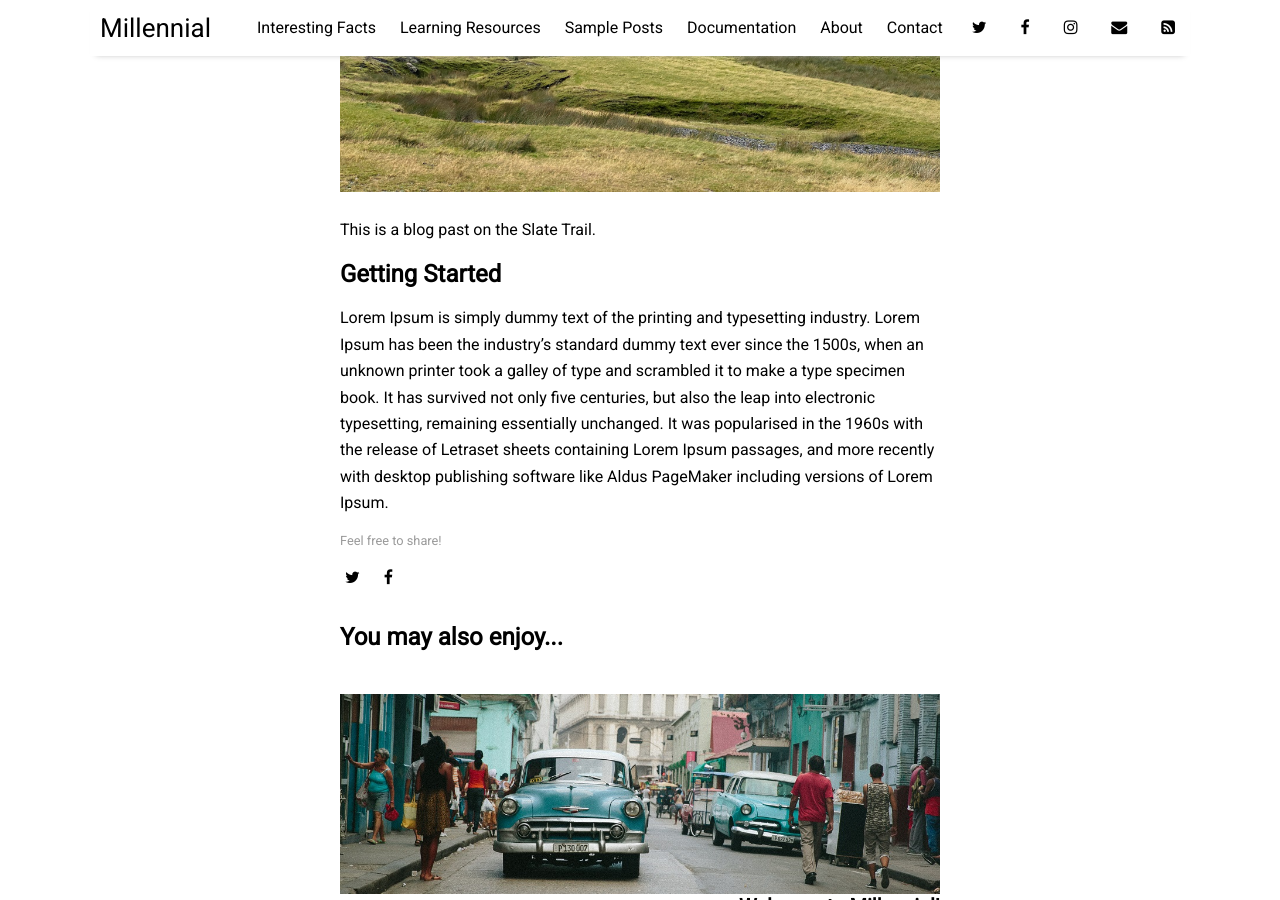
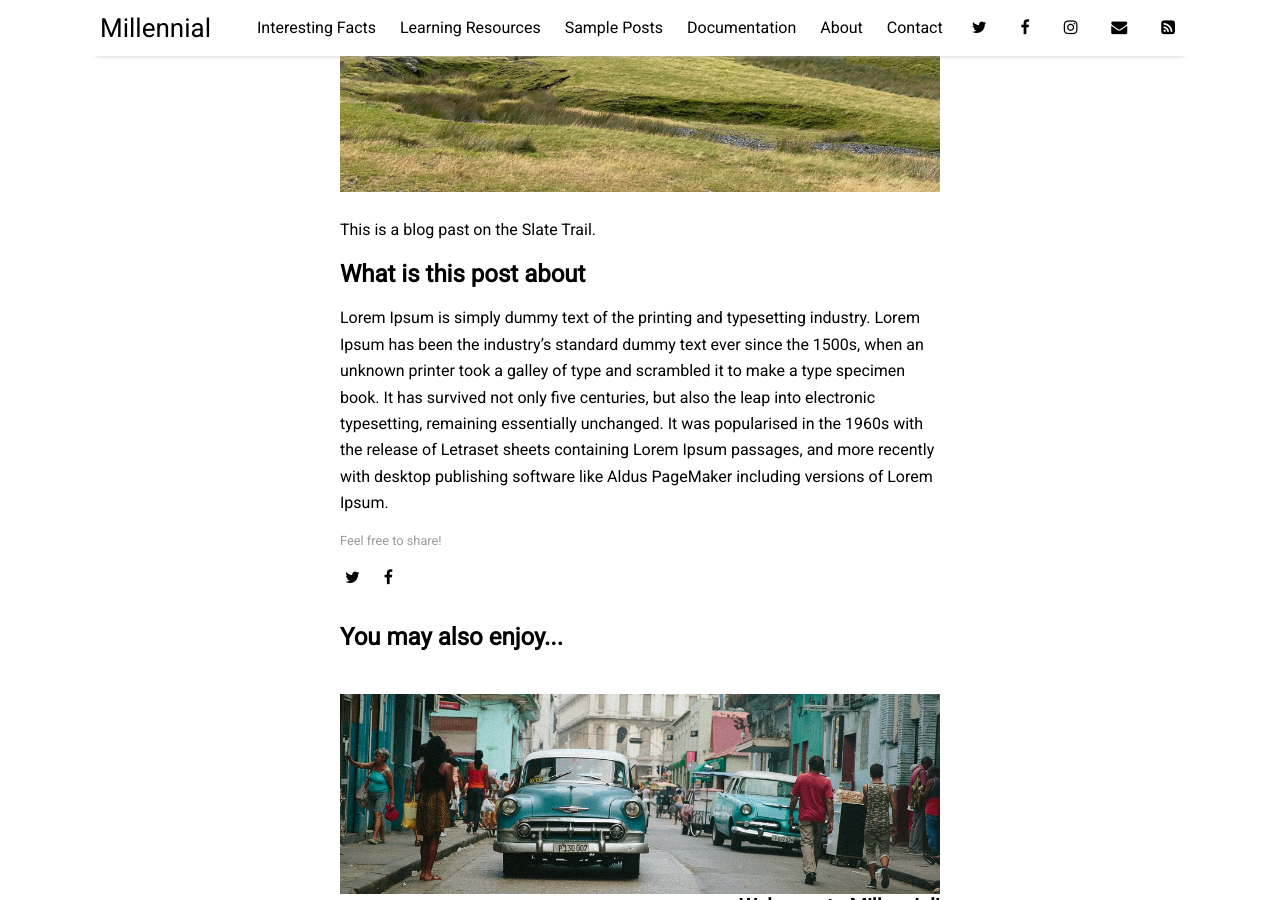
Before and after one commit to pmichiels/staticweb, a Jekyll site: the page built from _posts/2023-12-09-welcome.md, in a window 1280 px wide and 900 px high, scrolled down 420 px. Built offline with Jekyll 4.4.1, drawn with Linux system fonts in a browser that asks for light colours; nearby versions of some CDN libraries.

```diff
--- a/_posts/2023-12-09-welcome.md
+++ b/_posts/2023-12-09-welcome.md
@@ -9,6 +9,6 @@
 
 This is a blog past on the Slate Trail.
 
-## Getting Started
+## What is this post about
 
 Lorem Ipsum is simply dummy text of the printing and typesetting industry. Lorem Ipsum has been the industry's standard dummy text ever since the 1500s, when an unknown printer took a galley of type and scrambled it to make a type specimen book. It has survived not only five centuries, but also the leap into electronic typesetting, remaining essentially unchanged. It was popularised in the 1960s with the release of Letraset sheets containing Lorem Ipsum passages, and more recently with desktop publishing software like Aldus PageMaker including versions of Lorem Ipsum.
```
